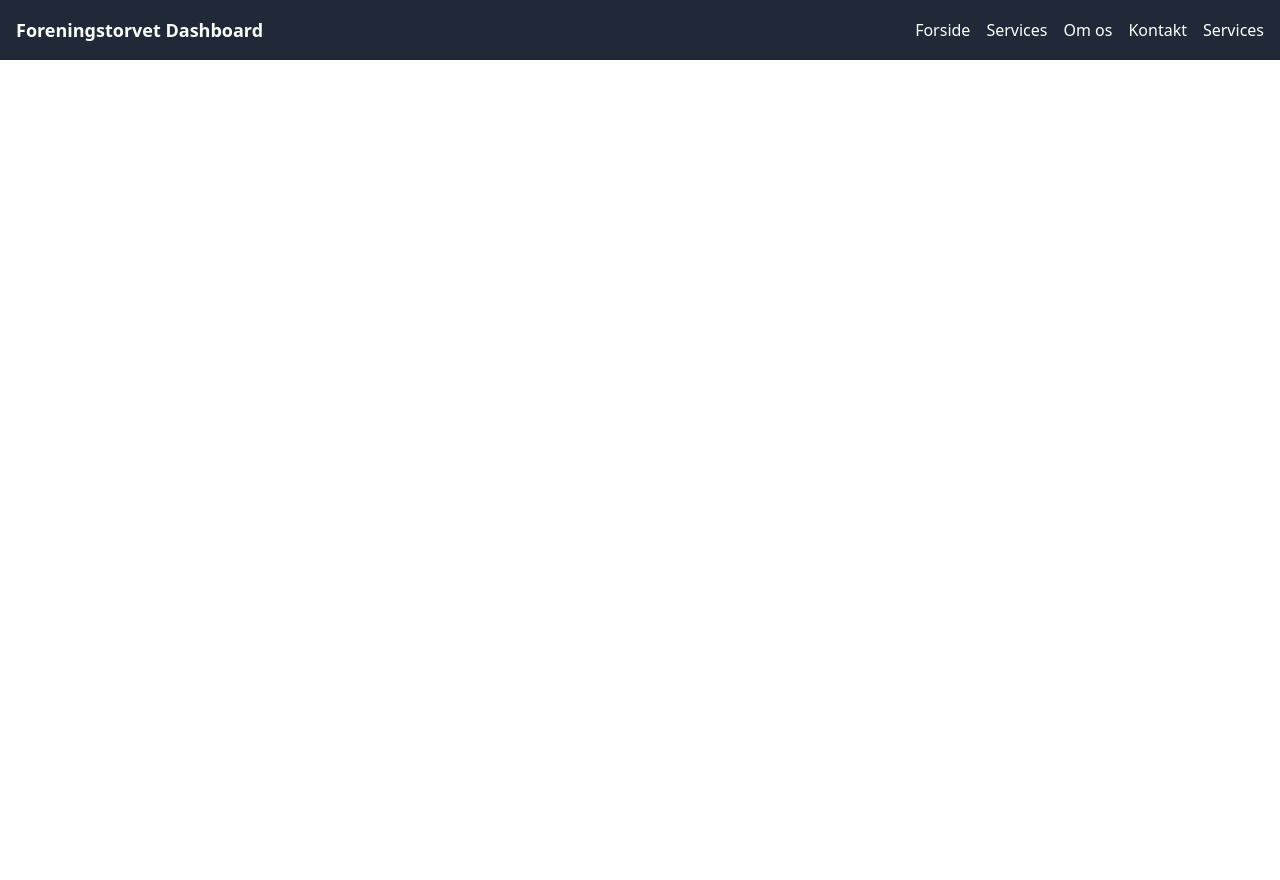
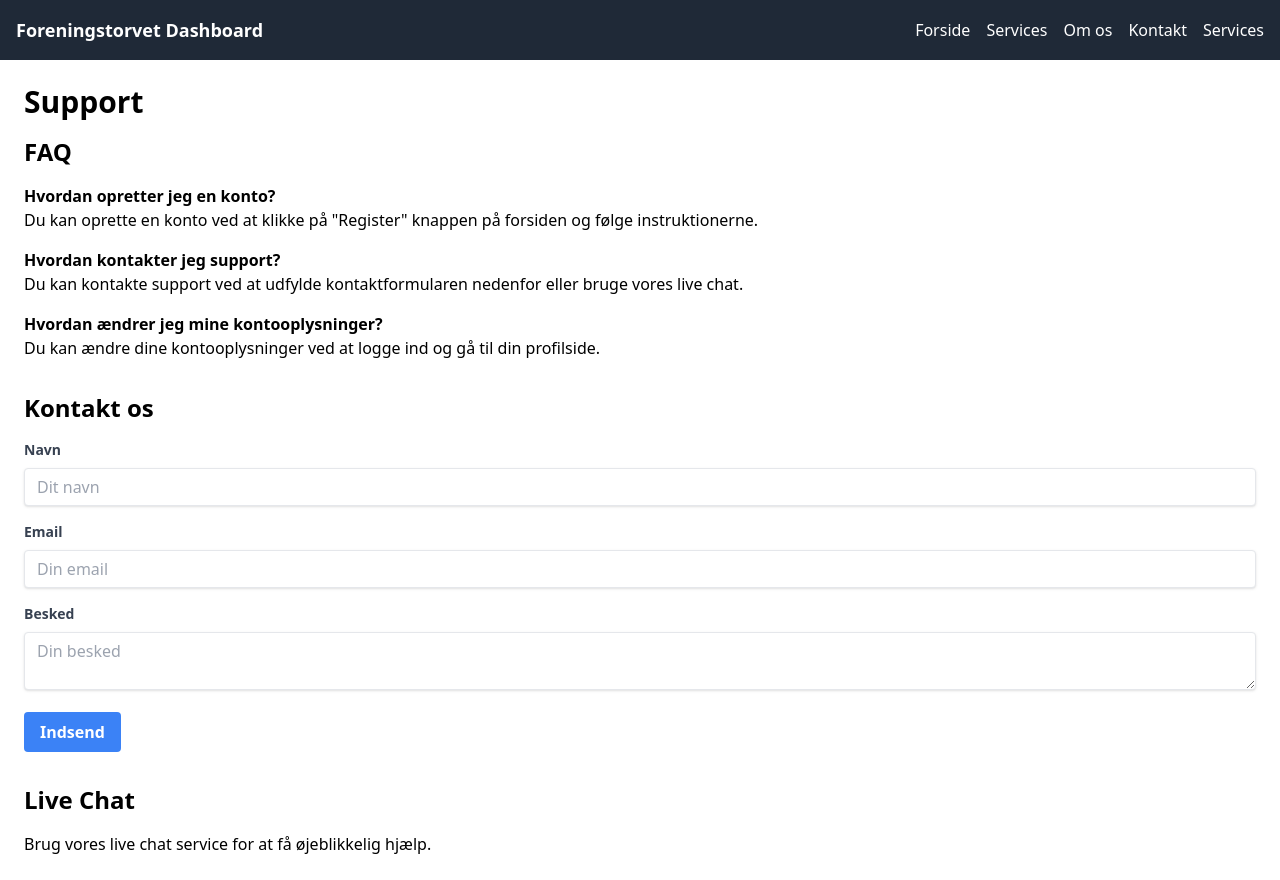
Before and after one commit to GPT-Engineer-App/knowledge-share-dashboard, a React (Vite) app: page /support in a window 1280 px wide. Before the commit the page ends 800 px from the top, so only its background shows below. Built offline with nearby package versions, Linux system fonts and the light colour scheme.

Commit message:
Implement support page with FAQ, contact form, and live chat integration.

```diff
--- a/src/App.jsx
+++ b/src/App.jsx
@@ -8,6 +8,7 @@ import ServiceOverview from "./pages/ServiceOverview.jsx";
 import ServiceDetails from "./pages/ServiceDetails.jsx";
 import RequestQuote from "./pages/RequestQuote.jsx";
 import Navbar from "./components/Navbar.jsx";
+import SupportPage from "./pages/SupportPage.jsx";
 
 function App() {
   return (
@@ -22,6 +23,7 @@ function App() {
         <Route exact path="/services" element={<ServiceOverview />} />
         <Route exact path="/services/:category" element={<ServiceDetails />} />
         <Route exact path="/request-quote" element={<RequestQuote />} />
+        <Route exact path="/support" element={<SupportPage />} />
       </Routes>
     </Router>
   );
--- /dev/null
+++ b/src/pages/SupportPage.jsx
@@ -0,0 +1,112 @@
+import React, { useState } from 'react';
+
+const SupportPage = () => {
+  const [formData, setFormData] = useState({
+    name: '',
+    email: '',
+    message: '',
+  });
+
+  const handleChange = (e) => {
+    const { name, value } = e.target;
+    setFormData({ ...formData, [name]: value });
+  };
+
+  const handleSubmit = (e) => {
+    e.preventDefault();
+    // Handle form submission logic here
+    console.log('Form submitted:', formData);
+    alert('Tak for din forespørgsel. Vi vender tilbage til dig snart.');
+  };
+
+  return (
+    <div className="p-6">
+      <h1 className="mb-4 text-3xl font-bold">Support</h1>
+
+      <section className="mb-8">
+        <h2 className="mb-4 text-2xl font-bold">FAQ</h2>
+        <div className="mb-4">
+          <h3 className="font-semibold">Hvordan opretter jeg en konto?</h3>
+          <p>Du kan oprette en konto ved at klikke på "Register" knappen på forsiden og følge instruktionerne.</p>
+        </div>
+        <div className="mb-4">
+          <h3 className="font-semibold">Hvordan kontakter jeg support?</h3>
+          <p>Du kan kontakte support ved at udfylde kontaktformularen nedenfor eller bruge vores live chat.</p>
+        </div>
+        <div className="mb-4">
+          <h3 className="font-semibold">Hvordan ændrer jeg mine kontooplysninger?</h3>
+          <p>Du kan ændre dine kontooplysninger ved at logge ind og gå til din profilside.</p>
+        </div>
+      </section>
+
+      <section className="mb-8">
+        <h2 className="mb-4 text-2xl font-bold">Kontakt os</h2>
+        <form onSubmit={handleSubmit}>
+          <div className="mb-4">
+            <label className="block mb-2 text-sm font-bold text-gray-700" htmlFor="name">
+              Navn
+            </label>
+            <input
+              className="w-full px-3 py-2 leading-tight text-gray-700 border rounded shadow appearance-none focus:outline-none focus:shadow-outline"
+              id="name"
+              name="name"
+              type="text"
+              placeholder="Dit navn"
+              value={formData.name}
+              onChange={handleChange}
+              required
+            />
+          </div>
+          <div className="mb-4">
+            <label className="block mb-2 text-sm font-bold text-gray-700" htmlFor="email">
+              Email
+            </label>
+            <input
+              className="w-full px-3 py-2 leading-tight text-gray-700 border rounded shadow appearance-none focus:outline-none focus:shadow-outline"
+              id="email"
+              name="email"
+              type="email"
+              placeholder="Din email"
+              value={formData.email}
+              onChange={handleChange}
+              required
+            />
+          </div>
+          <div className="mb-4">
+            <label className="block mb-2 text-sm font-bold text-gray-700" htmlFor="message">
+              Besked
+            </label>
+            <textarea
+              className="w-full px-3 py-2 leading-tight text-gray-700 border rounded shadow appearance-none focus:outline-none focus:shadow-outline"
+              id="message"
+              name="message"
+              placeholder="Din besked"
+              value={formData.message}
+              onChange={handleChange}
+              required
+            />
+          </div>
+          <div className="flex items-center justify-between">
+            <button
+              className="px-4 py-2 font-bold text-white bg-blue-500 rounded hover:bg-blue-700 focus:outline-none focus:shadow-outline"
+              type="submit"
+            >
+              Indsend
+            </button>
+          </div>
+        </form>
+      </section>
+
+      <section>
+        <h2 className="mb-4 text-2xl font-bold">Live Chat</h2>
+        <p>Brug vores live chat service for at få øjeblikkelig hjælp.</p>
+        {/* Live chat widget integration */}
+        <div id="live-chat-widget">
+          {/* Placeholder for live chat widget */}
+        </div>
+      </section>
+    </div>
+  );
+};
+
+export default SupportPage;
```
